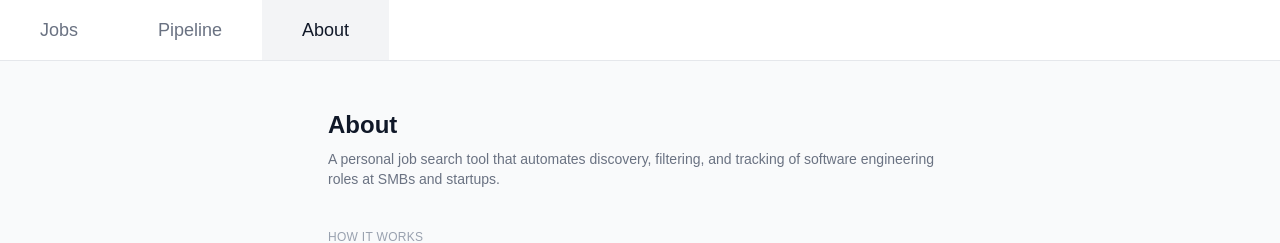
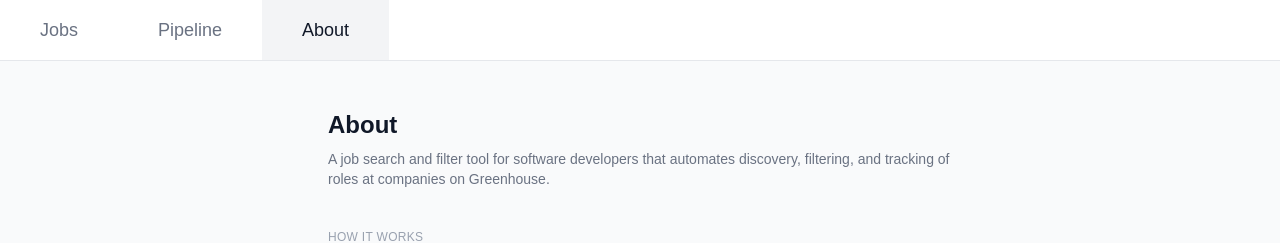
Before and after one commit to dwalkerwd7/dev-job-filter, a Next.js app in the folder dashboard/: page /about in a window 1280 px wide. Shown: the top 243 px of the page. Built offline with nearby package versions, Linux system fonts and the light colour scheme.

Commit message:
more accurate

```diff
--- a/dashboard/src/app/about/page.tsx
+++ b/dashboard/src/app/about/page.tsx
@@ -19,7 +19,7 @@ export default function AboutPage() {
     ]
 
     const stack = [
-        ["Scraper", "Playwright + Node.js"],
+        ["Scraper", "Playwright + Serper"],
         ["AI Extraction", "Claude Haiku (Anthropic)"],
         ["Database", "MongoDB Atlas"],
         ["Dashboard", "Next.js + Tailwind"],
@@ -31,7 +31,7 @@ export default function AboutPage() {
             <div className="max-w-2xl mx-auto px-6 py-12">
                 <h1 className="text-2xl font-semibold text-gray-900 mb-2">About</h1>
                 <p className="text-gray-500 text-sm mb-10">
-                    A personal job search tool that automates discovery, filtering, and tracking of software engineering roles at SMBs and startups.
+                    A job search and filter tool for software developers that automates discovery, filtering, and tracking of roles at companies on Greenhouse.
                 </p>
 
                 <section className="mb-10">
```
